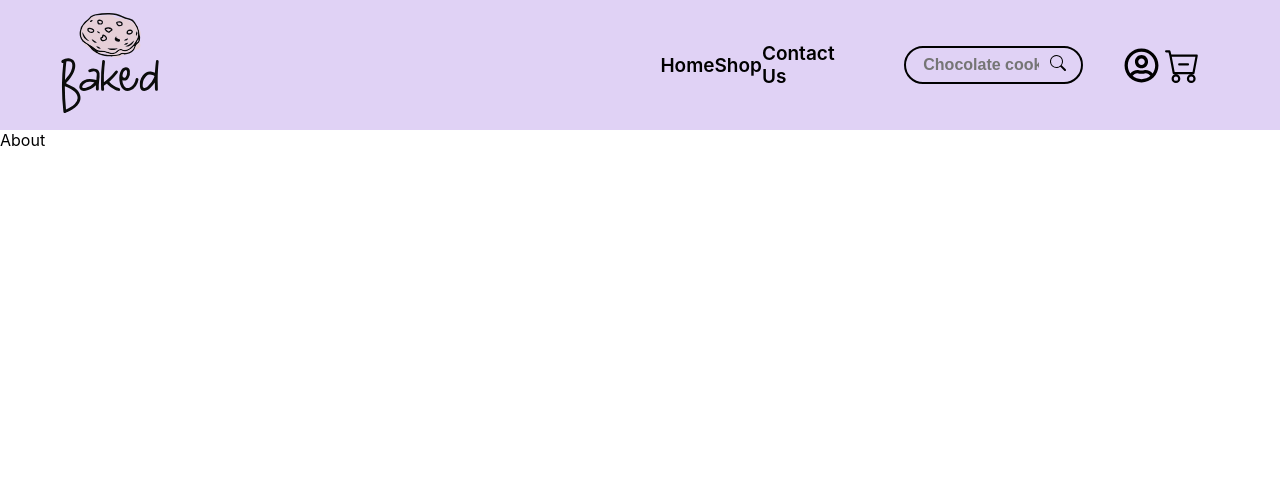
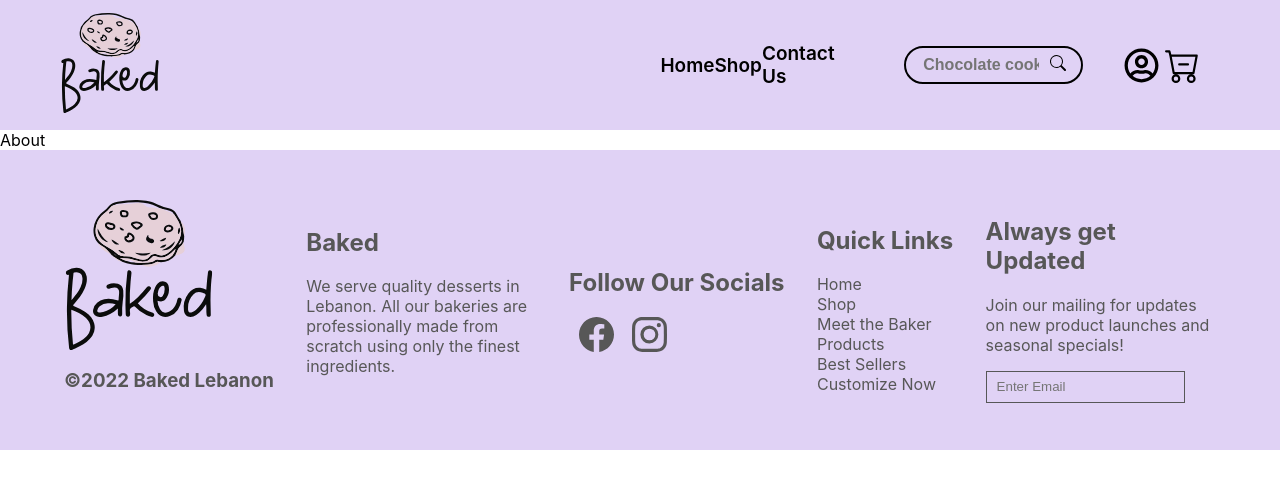
Before and after one commit to SaraBaassiri/baked_lb-website, a React (Create React App) app in the folder baked/: page /about in a window 1280 px wide. Shown: the top 488 px of the page. Built offline with nearby package versions, Linux system fonts and the light colour scheme.

Commit message:
Fixed Some things

```diff
--- a/baked/public/index.html
+++ b/baked/public/index.html
@@ -9,7 +9,7 @@
   <meta name="description" content="Web site created using create-react-app" />
   <link rel="apple-touch-icon" href="%PUBLIC_URL%/logo192.png" />
   <link rel="manifest" href="%PUBLIC_URL%/manifest.json" />
-  <title>React App</title>
+  <title>Baked</title>
 </head>
 
 <body>
--- a/baked/src/App.js
+++ b/baked/src/App.js
@@ -2,8 +2,19 @@ import Home from "./Views/Home/Home";
 import About from "./Views/About/About";
 import { Routes, Route } from "react-router-dom";
 import Navbar from "./Components/Navbar/Navbar";
+import Footer from "./Components/Footer/Footer";
+import React from "react";
 
 function App() {
+  React.useEffect(() => {
+    if (document.location.pathname !== "/") {
+      let title = "Baked - " +
+        document.location.pathname.split("/")[1].charAt(0).toUpperCase()
+        + document.location.pathname.split("/")[1].slice(1);
+      document.title = title;
+    }
+  });
+
   return (
     <div className="App">
       <Navbar />
@@ -11,6 +22,7 @@ function App() {
         <Route path="/" element={<Home />} />
         <Route path="/about" element={<About />} />
       </Routes>
+      <Footer />
     </div>
   );
 };
--- /dev/null
+++ b/baked/src/Components/Footer/Footer.css
@@ -0,0 +1,81 @@
+.Footer {
+    height: 300px;
+    background-color: #E0D2F5;
+    display: flex;
+    flex-direction: row;
+    align-items: center;
+    justify-content: space-between;
+    padding-inline: 5%;
+}
+
+
+/* Logo Seciton */
+
+.Logo {
+    display: flex;
+    flex-direction: column;
+    justify-content: space-between;
+    height: 200px;
+}
+
+.Logo img {
+    width: 150px;
+    height: 150px;
+}
+
+
+.Logo h3 {
+    color: #575757;
+}
+
+/* Info */
+
+.BakedInfo {
+    width: 20%;
+    color: #575757;
+}
+
+/* Socials */
+
+.Socials {
+    color: #575757;
+}
+
+.Socials div {
+    width: 50%;
+    float: left;
+    display: flex;
+    flex-direction: row;
+    justify-content: space-around;
+}
+
+/* Links */
+
+.Links {
+    color: #575757;
+}
+
+.Links div {
+    display: flex;
+    flex-direction: column;
+}
+
+.Links div a {
+    text-decoration: none;
+    color: #575757;
+}
+
+/* Get Updated Section */
+
+.GetUpdated {
+    width: 20%;
+    color: #575757;
+}
+
+.GetUpdated input {
+    border: 1px solid #575757;
+    background-color: #E0D2F5;
+    color: #575757;
+    height: 30px;
+    padding: 0 10px;
+}
--- /dev/null
+++ b/baked/src/Components/Footer/Footer.jsx
@@ -0,0 +1,48 @@
+import React from "react";
+import "./Footer.css";
+import Logo from "../../Assets/Logo.svg";
+import { BsInstagram, BsFacebook } from "react-icons/bs";
+
+export default function Footer() {
+  return (
+    <div className="Footer">
+      <div className="Logo">
+        <img src={Logo} alt="logo" />
+        <h3>©2022 Baked Lebanon</h3>
+      </div>
+      <div className="BakedInfo">
+        <h2>Baked</h2>
+        <p>
+          We serve quality desserts in Lebanon. All our bakeries are
+          professionally made from scratch using only the finest ingredients.
+        </p>
+      </div>
+      <div className="Socials">
+        <h2>Follow Our Socials</h2>
+        <div>
+          <BsFacebook size={35} />
+          <BsInstagram size={35} />
+        </div>
+      </div>
+      <div className="Links">
+        <h2>Quick Links</h2>
+        <div>
+          <a href="/">Home</a>
+          <a href="/">Shop</a>
+          <a href="/">Meet the Baker</a>
+          <a href="/">Products</a>
+          <a href="/">Best Sellers</a>
+          <a href="/">Customize Now</a>
+        </div>
+      </div>
+      <div className="GetUpdated">
+        <h2>Always get Updated</h2>
+        <p>
+          Join our mailing for updates on new product launches and seasonal
+          specials!
+        </p>
+        <input type="text" placeholder="Enter Email" />
+      </div>
+    </div>
+  );
+}
```
Also changed, not shown: baked/src/Views/Home/Home.css (line endings or trailing spaces).
